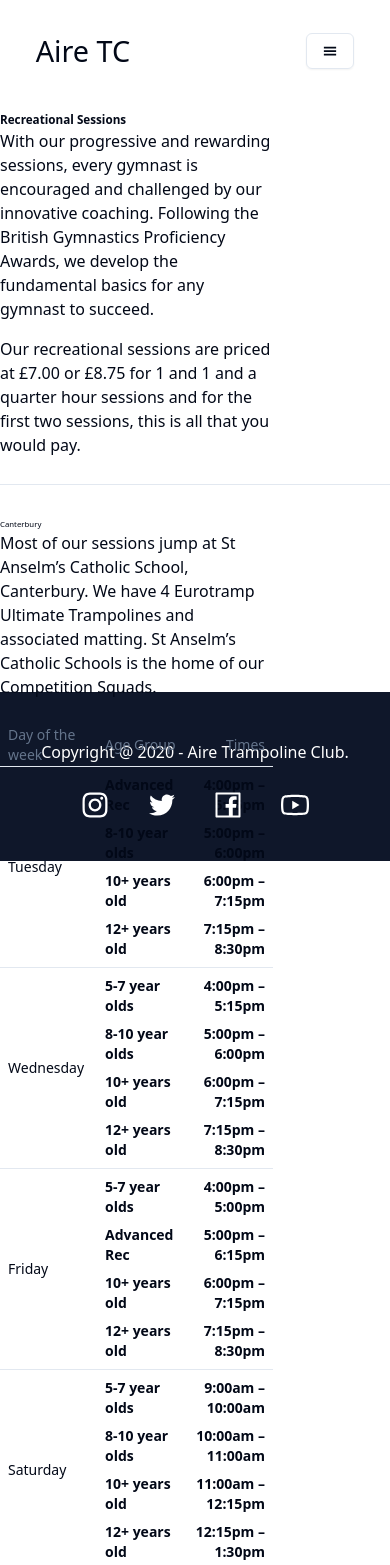
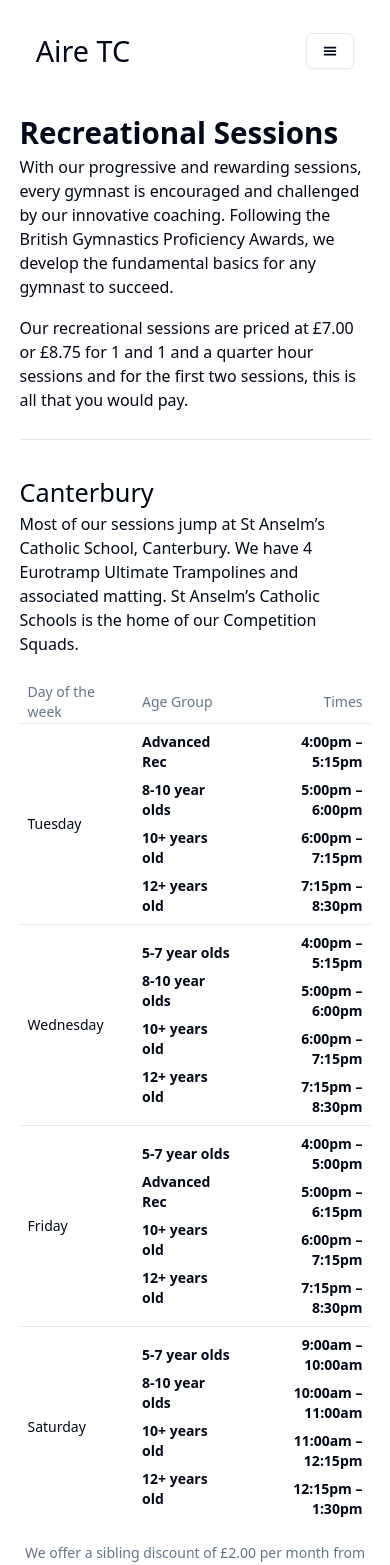
Before and after one commit to ErnestTramp/aire-tc, a React (Vite) app: page /aire-tc/sessions in a window 390 px wide. Shown: the top 1565 px of the page. Built offline with nearby package versions, Linux system fonts and the light colour scheme.

Commit message:
Mobile Friendly

```diff
--- a/src/css/Book.css
+++ b/src/css/Book.css
@@ -1,9 +1,10 @@
 .fullPage-4 {
     width: 100%;
-    height: 84vh;
+    height: 180vh;
     display: flex;
     align-items: center;
     margin-bottom: 5vh;
+    flex-direction: column;
 }
 
 .bookHero {
@@ -47,3 +48,15 @@
     justify-content: center;
     margin-bottom: 5vh;
 }
+
+@media (max-width: 767px) {
+    .bookForm {
+        width: 100%;
+        margin-right: 0;
+    }
+
+    .bookHero {
+        width: 100%;
+        margin-bottom: 0;
+    }
+}
--- a/src/css/Contact.css
+++ b/src/css/Contact.css
@@ -1,4 +1,4 @@
-.fullPage-8 {
+.fullPage-11 {
     width: 100%;
     height: 45vh;
     display: flex;
@@ -36,3 +36,9 @@
 .contactCard svg {
     transform: scale(1.5);
 }
+
+@media (max-width: 767px) {
+    .contactHeader h1 {
+        font-size: 3.5vh;
+    }
+}
--- a/src/css/Sessions.css
+++ b/src/css/Sessions.css
@@ -55,3 +55,25 @@ li {
 .padding {
     padding: 1.5vw 0vw !important;
 }
+
+@media (max-width: 768px) {
+    .sessionsHero h1 {
+        font-size: 3.5vh;
+    }
+
+    .sessionsHero p {
+        max-width: 100%;
+    }
+
+    .session h3 {
+        font-size: 3vh;
+    }
+
+    .session p {
+        max-width: 100%;
+    }
+
+    .table {
+        max-width: 100%;
+    }
+}
--- a/src/pages/Contact.tsx
+++ b/src/pages/Contact.tsx
@@ -6,7 +6,7 @@ import { Link } from "react-router-dom";
 
 export default function Contact() {
   return (
-    <div className="fullPage-8">
+    <div className="fullPage-11">
       <div className="contactHeader">
         <h1>Lets chat</h1>
         <p>
--- a/src/pages/Sessions.tsx
+++ b/src/pages/Sessions.tsx
@@ -231,7 +231,7 @@ export default function Sessions() {
             trampoline is equivalent to 30 on a treadmill. With a relaxed
             atmosphere and qualified coaches, our Wednesday evening sessions
             (8:30pm-9:45pm) cater to all ages and abilities. Book now for
-            only... <span className="font-bold text-[1.3vw]">£8.15</span>.
+            only... <span className="font-bold text-[3vh]">£8.15</span>.
           </p>
           <Button>Book now</Button>
         </div>
```
